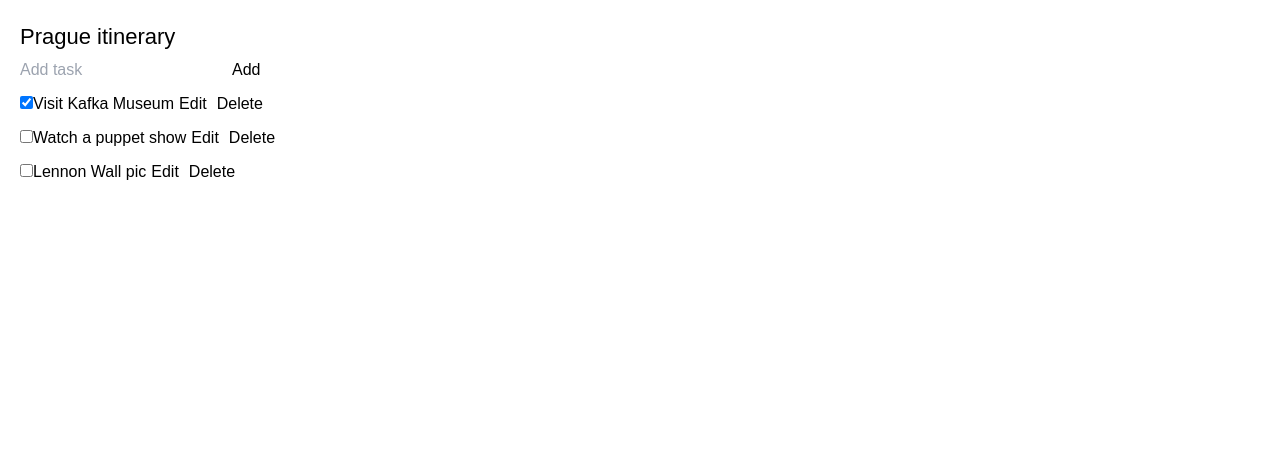
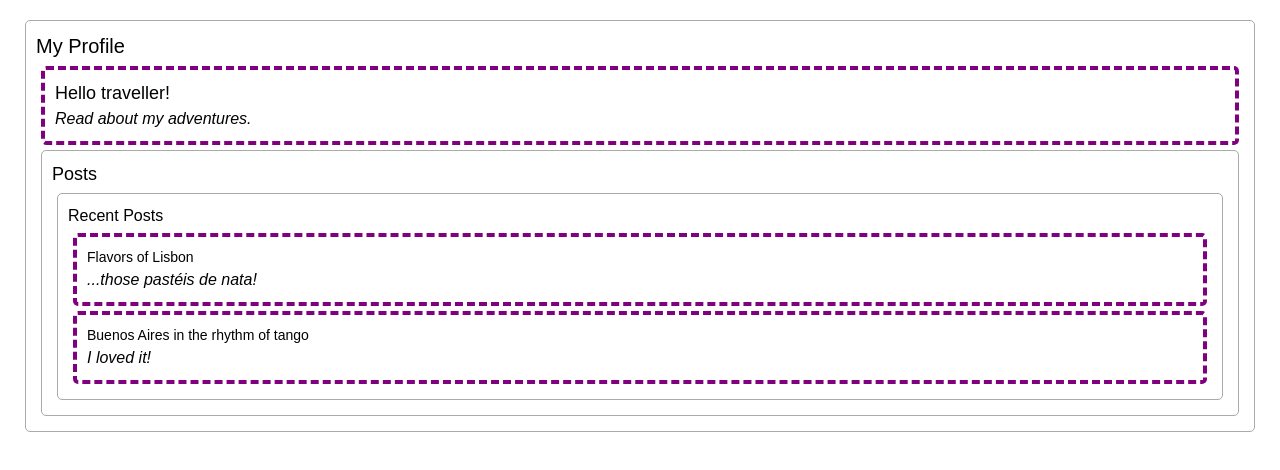
Before and after one commit to KishorKumarParoi/Cine-Rental, a React (Vite) app: page / in a window 1280 px wide. Shown: the top 470 px of the page. Built offline with nearby package versions, Linux system fonts and the light colour scheme.

Commit message:
splitted out components

```diff
--- a/src/App.jsx
+++ b/src/App.jsx
@@ -1,53 +1,17 @@
-import { useImmerReducer } from 'use-immer';
-import AddTask from './components/AddTask';
-import TaskList from './components/Tasklist';
-import tasksReducer from './components/taskReducer';
+import AllPosts from './components/AllPosts';
+import Heading from './components/Heading';
+import Post from './components/Post';
+import Section from './components/Section';
 
-export default function TaskApp() {
-  const [tasks, dispatch] = useImmerReducer(tasksReducer, initialTasks);
-
-  function handleAddTask(text) {
-    dispatch(
-      {
-        type: 'added',
-        id: nextId++,
-        text: text,
-        done: false,
-      },
-    );
-  }
-
-  function handleChangeTask(task) {
-    // action object
-    dispatch({
-      type: 'changed',
-      task,
-    })
-  }
-
-  function handleDeleteTask(taskId) {
-    dispatch({
-      type: 'deleted',
-      id: taskId,
-    })
-  }
-
+export default function ProfilePage() {
   return (
-    <>
-      <h1>Prague itinerary</h1>
-      <AddTask onAddTask={handleAddTask} />
-      <TaskList
-        tasks={tasks}
-        onChangeTask={handleChangeTask}
-        onDeleteTask={handleDeleteTask}
+    <Section>
+      <Heading>My Profile</Heading>
+      <Post
+        title="Hello traveller!"
+        body="Read about my adventures."
       />
-    </>
+      <AllPosts />
+    </Section>
   );
 }
-
-let nextId = 3;
-const initialTasks = [
-  { id: 0, text: 'Visit Kafka Museum', done: true },
-  { id: 1, text: 'Watch a puppet show', done: false },
-  { id: 2, text: 'Lennon Wall pic', done: false },
-];
--- /dev/null
+++ b/src/components/AllPosts.jsx
@@ -0,0 +1,12 @@
+import Heading from "./Heading";
+import RecentPosts from "./RecentPosts";
+import Section from "./Section";
+
+export default function AllPosts() {
+    return (
+        <Section>
+            <Heading>Posts</Heading>
+            <RecentPosts />
+        </Section>
+    );
+}
--- /dev/null
+++ b/src/components/Heading.jsx
@@ -0,0 +1,24 @@
+import { useContext } from "react";
+import { LevelContext } from "../contexts/LevelContext";
+
+export default function Heading({ children }) {
+
+    const level = useContext(LevelContext);
+
+    switch (level) {
+        case 1:
+            return <h1>{children}</h1>;
+        case 2:
+            return <h2>{children}</h2>;
+        case 3:
+            return <h3>{children}</h3>;
+        case 4:
+            return <h4>{children}</h4>;
+        case 5:
+            return <h5>{children}</h5>;
+        case 6:
+            return <h6>{children}</h6>;
+        default:
+            throw Error('Unknown level: ' + level);
+    }
+}
--- /dev/null
+++ b/src/components/Post.jsx
@@ -0,0 +1,13 @@
+import Heading from "./Heading";
+import Section from "./Section";
+
+export default function Post({ title, body }) {
+    return (
+        <Section isFancy={true}>
+            <Heading>
+                {title}
+            </Heading>
+            <p><i>{body}</i></p>
+        </Section>
+    );
+}
--- /dev/null
+++ b/src/components/RecentPosts.jsx
@@ -0,0 +1,19 @@
+import Heading from "./Heading";
+import Post from "./Post";
+import Section from "./Section";
+
+export default function RecentPosts() {
+    return (
+        <Section>
+            <Heading>Recent Posts</Heading>
+            <Post
+                title="Flavors of Lisbon"
+                body="...those pastéis de nata!"
+            />
+            <Post
+                title="Buenos Aires in the rhythm of tango"
+                body="I loved it!"
+            />
+        </Section>
+    );
+}
--- /dev/null
+++ b/src/components/Section.jsx
@@ -0,0 +1,14 @@
+import { useContext } from "react";
+import { LevelContext } from "../contexts/LevelContext";
+
+export default function Section({ isFancy, children }) {
+    const level = useContext(LevelContext);
+
+    return (
+        <section className={"section " + (isFancy ? 'fancy' : '')}>
+            <LevelContext.Provider value={level + 1}>
+                {children}
+            </LevelContext.Provider>
+        </section>
+    );
+}
--- /dev/null
+++ b/src/contexts/LevelContext.jsx
@@ -0,0 +1,3 @@
+import { createContext } from 'react';
+
+export const LevelContext = createContext(1);
--- a/src/index.css
+++ b/src/index.css
@@ -1,13 +1,6 @@
 @tailwind base;
 @tailwind components;
 @tailwind utilities;
-
-@layer components {
-    .hover {
-        width: 200px;
-        background-color: blue;
-        border: 2rem;
-    }
 
 * {
     box-sizing: border-box;
@@ -57,18 +50,13 @@
     padding-inline-start: 20px;
 }
 
-    button {
+.section {
+    padding: 10px;
     margin: 5px;
+    border-radius: 5px;
+    border: 1px solid #aaa;
 }
 
-    li {
-        list-style-type: none;
+.fancy {
+    border: 4px dashed purple;
 }
-
-    ul,
-    li {
-        margin: 0;
-        padding: 0;
-    }
-
-}
```
Lines whose indentation alone changed are shown as unchanged.
